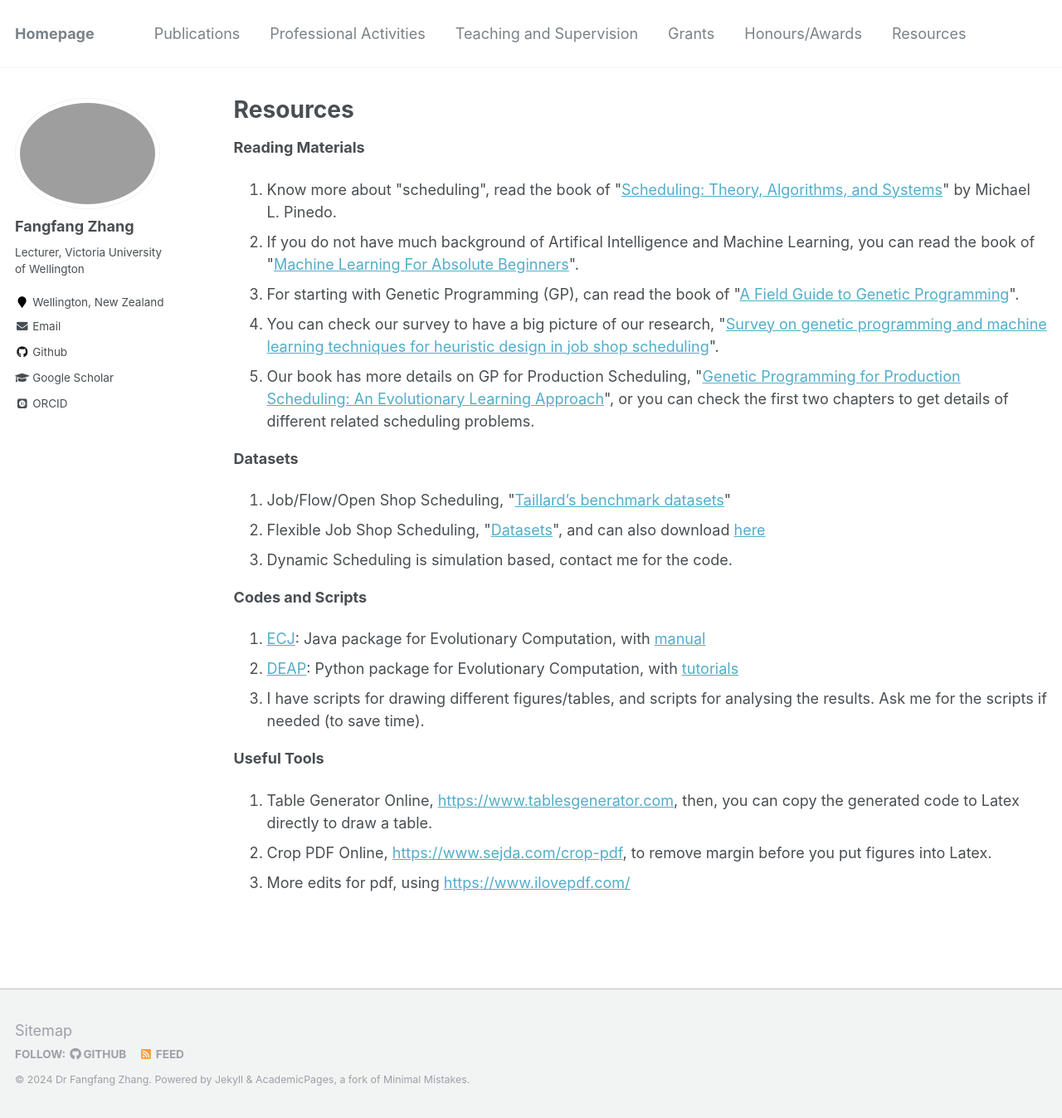
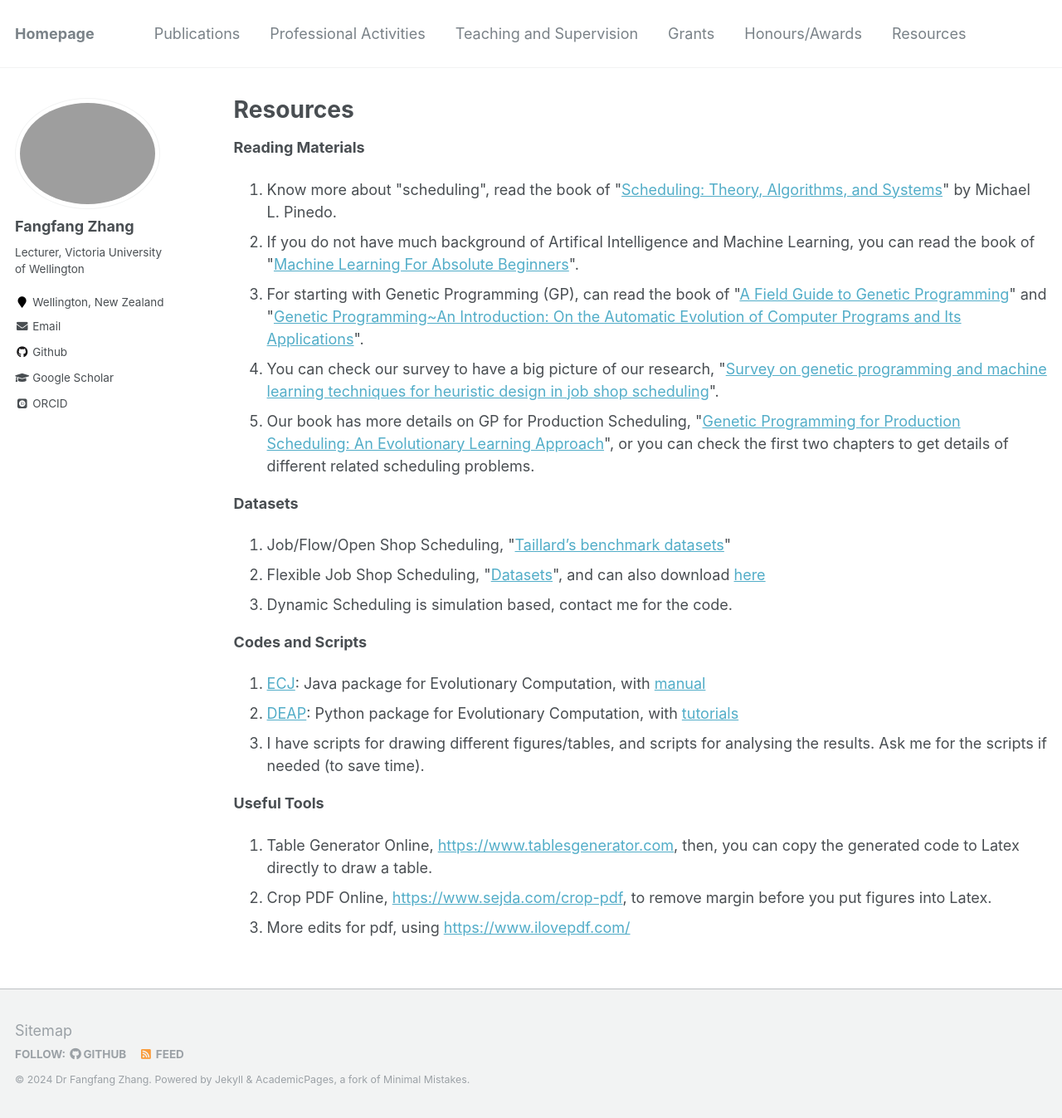
Before and after one commit to fangfang-zhang/fangfang-zhang.github.io, a Jekyll site: the page built from _pages/resources.md, in a window 1280 px wide and 1347 px high. Shown: the whole window at 83% size. Built offline with Jekyll 4.4.1, drawn with Linux system fonts in a browser that asks for light colours; some web fonts are replaced.

Commit message:
1998Wolfgang

```diff
--- a/_pages/resources.md
+++ b/_pages/resources.md
@@ -10,7 +10,7 @@ ul li { padding: 5px 0px; }
 <ol>
 <li> Know more about "scheduling", read the book of "<a target="_blank" href="https://github.com/fangfang-zhang/fangfang-zhang.github.io/blob/main/files/scheduling.pdf">Scheduling: Theory, Algorithms, and Systems</a>" by Michael L. Pinedo.</li>
 <li> If you do not have much background of Artifical Intelligence and Machine Learning, you can read the book of "<a target="_blank" href="https://github.com/fangfang-zhang/fangfang-zhang.github.io/blob/main/files/Machine%20Learning%20For%20Absolute%20Beginners.pdf">Machine Learning For Absolute Beginners</a>".</li>
-<li> For starting with Genetic Programming (GP), can read the book of "<a target="_blank" href="https://github.com/fangfang-zhang/fangfang-zhang.github.io/blob/main/files/A_Field_Guide_to_Genetic_Programming.pdf">A Field Guide to Genetic Programming</a>".</li>
+<li> For starting with Genetic Programming (GP), can read the book of "<a target="_blank" href="https://github.com/fangfang-zhang/fangfang-zhang.github.io/blob/main/files/A_Field_Guide_to_Genetic_Programming.pdf">A Field Guide to Genetic Programming</a>" and "<a target="_blank" href="">Genetic Programming~An Introduction: On the Automatic Evolution of Computer Programs and Its Applications</a>".</li>
 <li> You can check our survey to have a big picture of our research, "<a target="_blank" href="https://github.com/fangfang-zhang/fangfang-zhang.github.io/blob/main/files/%5B2023%5D%20Survey_on_Genetic_Programming_and_Machine_Learning_Techniques_for_Heuristic_Design_in_Job_Shop_Scheduling.pdf">Survey on genetic programming and machine learning techniques for heuristic design in job shop scheduling</a>".</li>
 <li> Our book has more details on GP for Production Scheduling, "<a target="_blank" href="https://github.com/fangfang-zhang/fangfang-zhang.github.io/blob/main/files/2021-Zhang2021_Book_GeneticProgrammingForProduction.pdf">Genetic Programming for Production Scheduling: An Evolutionary Learning Approach</a>", or you can check the first two chapters to get details of different related scheduling problems.</li>
 </ol>
```
Also changed, not shown: 2 other files.
